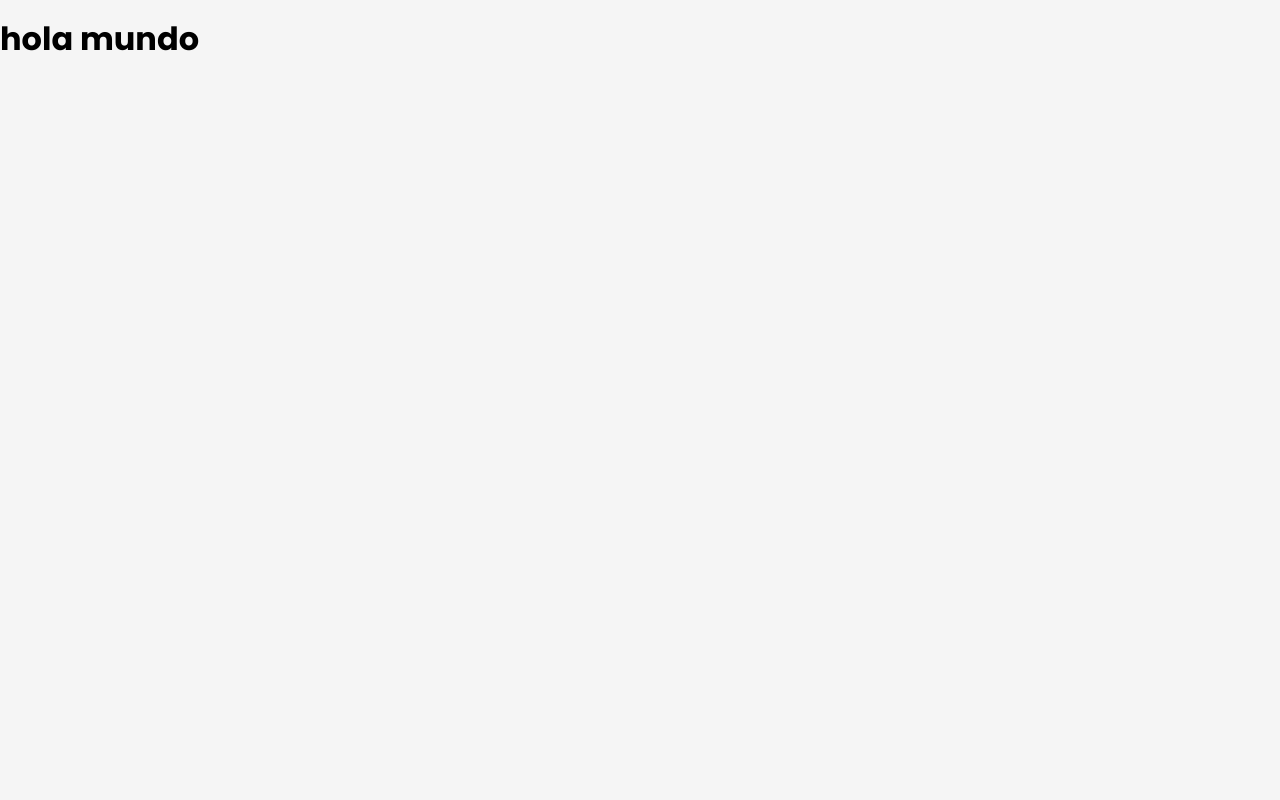
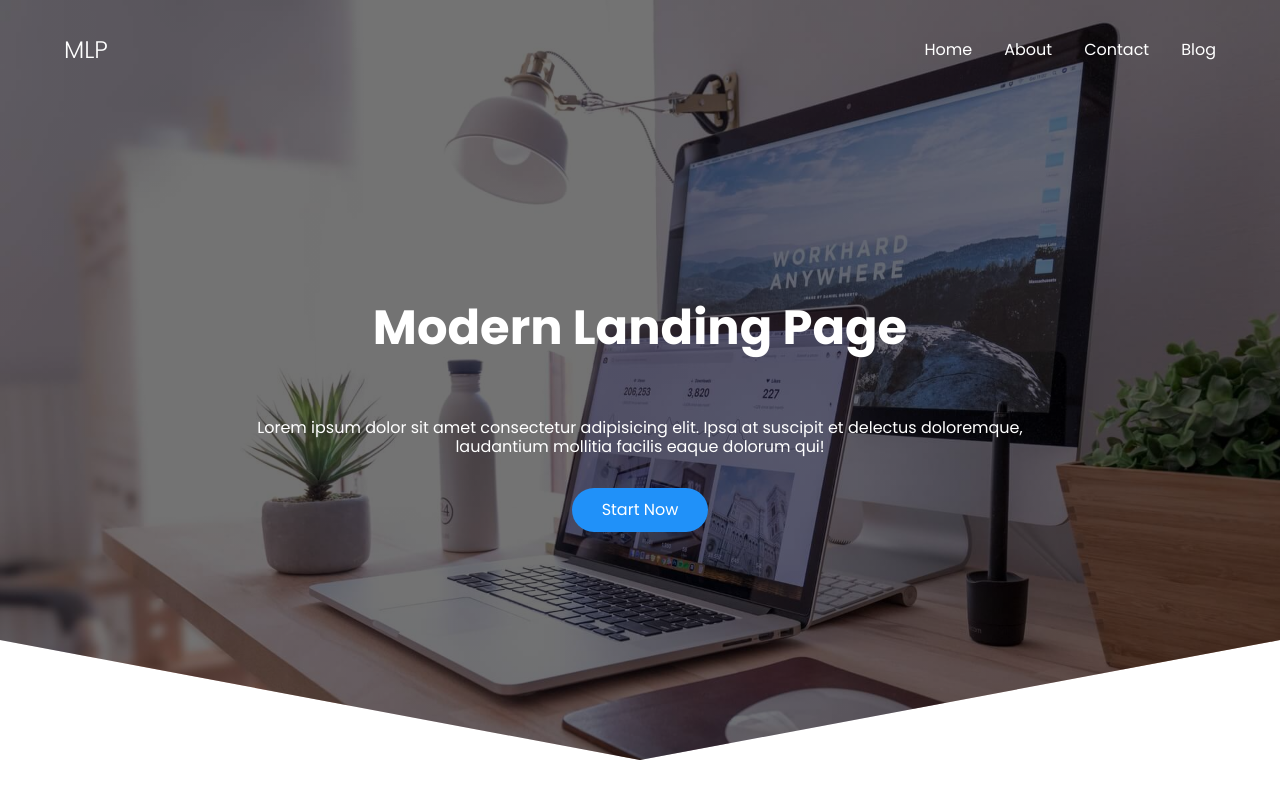
Before and after one commit to ManuelPeJu/Modern_Landing_Page, a plain HTML site: page index.html in a window 1280 px wide. Drawn offline with nearby package versions, Linux system fonts and the light colour scheme.

Commit message:
hero section

```diff
--- a/css/style.css
+++ b/css/style.css
@@ -1,6 +1,124 @@
-@import url("https://fonts.googleapis.com/css2?family=Poppins:wght@300;400;500;600;700&display=swap");
+@import url('https://fonts.googleapis.com/css2?family=Poppins:wght@300;400;600;700&display=swap');
+
+:root {
+    --padding-container: 100px 0;
+    --color-title: #001A49;
+}
 
 body {
-    font-family: "Poppins", sans-serif;
-    background-color: #f5f5f5;
+    font-family: 'Poppins', sans-serif;
+    margin: 0;
+    padding: 0;
 }
+
+.container {
+    width: 90%;
+    max-width: 1200px;
+    margin: 0 auto;
+    overflow: hidden;
+    padding: var(--padding-container);
+}
+
+.hero {
+    width: 100%;
+    height: 100vh;
+    min-height: 600px;
+    max-height: 800px;
+    position: relative;
+    display: grid;
+    grid-template-rows: 100px 1fr;
+    color: #fff;
+}
+
+.hero::before {
+    content: "";
+    position: absolute;
+    top: 0;
+    left: 0;
+    width: 100%;
+    height: 100%;
+    background-image: linear-gradient(180deg, #0000008c 0%, #0000008c 100%), url('../images/computer.jpg');
+    background-size: cover;
+    clip-path: polygon(0 0, 100% 0, 100% 80%, 50% 95%, 0 80%);
+    z-index: -1;
+}
+
+
+/* Nav */
+
+.nav {
+    --padding-container: 0;
+    height: 100%;
+    display: flex;
+    align-items: center;
+}
+
+.nav__title {
+    font-weight: 300;
+}
+
+.nav__link {
+    margin-left: auto;
+    padding: 0;
+    display: grid;
+    grid-auto-flow: column;
+    grid-auto-columns: max-content;
+    gap: 2em;
+}
+
+.nav__items {
+    list-style: none;
+}
+
+.nav__links {
+    color: #fff;
+    text-decoration: none;
+}
+
+.nav__menu {
+    margin-left: auto;
+    cursor: pointer;
+    display: none;
+}
+
+.nav__img {
+    display: block;
+    width: 30px;
+}
+
+
+.nav__close {
+    display: var(--show, none);
+}
+
+
+/* Hero container */
+
+.hero__container {
+    max-width: 800px;
+    --padding-container: 0;
+    display: grid;
+    grid-auto-rows: max-content;
+    align-content: center;
+    gap: 1em;
+    padding-bottom: 100px;
+    text-align: center;
+}
+
+.hero__title {
+    font-size: 3rem;
+}
+
+.hero__paragraph {
+    margin-bottom: 20px;
+}
+
+.cta {
+    display: inline-block;
+    background-color: #2091F9;
+    justify-self: center;
+    color: #fff;
+    text-decoration: none;
+    padding: 13px 30px;
+    border-radius: 32px;
+}
--- a/index.html
+++ b/index.html
@@ -10,7 +10,40 @@
     <link rel="stylesheet" href="./css/normalize.css">
 </head>
 <body>
-    <h1>hola mundo</h1>
+    <header class="hero">
+        <nav class="nav container">
+            <div class="nav__logo">
+                <h2 class="nav__title">MLP</h2>
+            </div>
+
+            <ul class="nav__link nav__link--menu">
+                <li class="nav__items">
+                    <a href="" class="nav__links">Home</a>
+                </li>
+                <li class="nav__items">
+                    <a href="" class="nav__links">About</a>
+                </li>
+                <li class="nav__items">
+                    <a href="" class="nav__links">Contact</a>
+                </li>
+                <li class="nav__items">
+                    <a href="" class="nav__links">Blog</a>
+                </li>
+
+                <img src="./images/close.svg" class="nav__close">
+            </ul>
+
+            <div class="nav__menu">
+                <img src="./images/menu.svg" class="nav__img">
+            </div>
+        </nav>
+
+        <section class="hero__container container">
+            <h1 class="hero__title">Modern Landing Page</h1>
+            <p class="hero_paragraph">Lorem ipsum dolor sit amet consectetur adipisicing elit. Ipsa at suscipit et delectus doloremque, laudantium mollitia facilis eaque dolorum qui!</p>
+            <a href="" class="cta">Start Now</a>
+        </section>
+    </header>
 
     <script src="./js/index.js"></script>
 </body>
```
